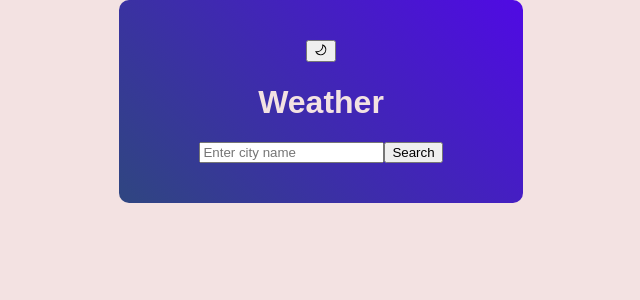
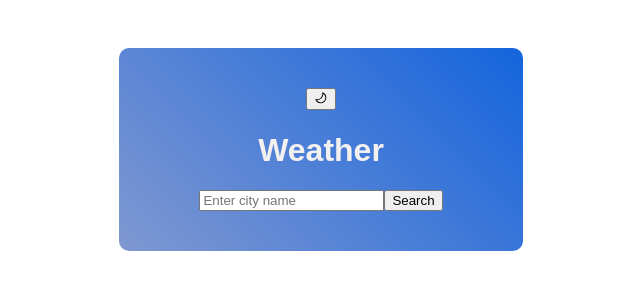
Before and after one commit to LenaM777/weather-app-react, a React (Vite) app: page / in a window 1280 px wide. Shown: the top 300 px of the page, without its empty margins (359-999 px from the left). Built offline with nearby package versions, Linux system fonts and the light colour scheme; no server answers.

Commit message:
style: Apply theme variables throughout existing CSS

```diff
--- a/src/App.css
+++ b/src/App.css
@@ -15,18 +15,19 @@ html[data-theme='dark'] {
 
 body {
   font-family: sans-serif;
-    background-color: rgb(243, 226, 226);
-    margin: 0;
+  background-color: rgb(255, 255, 255);
   display: flex;
-    flex-direction: column;
   align-items: center;
-    color: rgb(243, 226, 226);
+  justify-content: center;
 }
 
 .app {
+  background-image: var(--background-image);
+  color: var(--text-color);
+  transition: background-color 0.3s ease, color 0.3s ease;
   padding: 40px;
+  margin-top: 40px;
   border-radius: 10px;
-    background-image: linear-gradient(45deg, #2f4680, #500ae4);
   display: flex;
   flex-direction: column;
   align-items: center;
```
Lines whose indentation alone changed are shown as unchanged.
